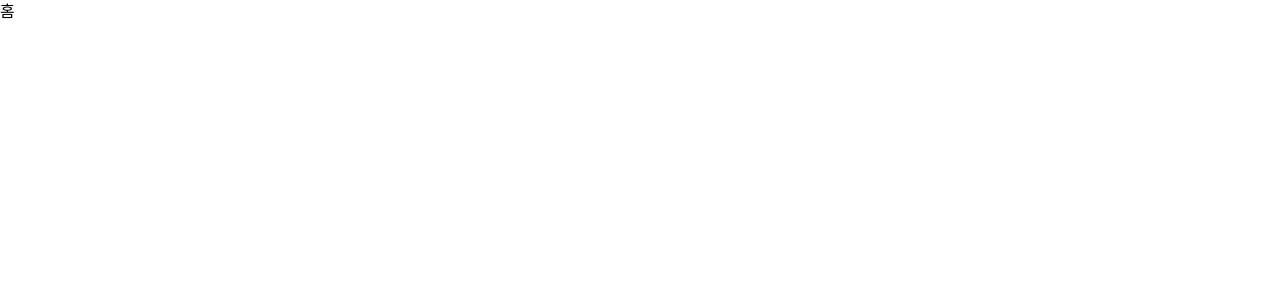
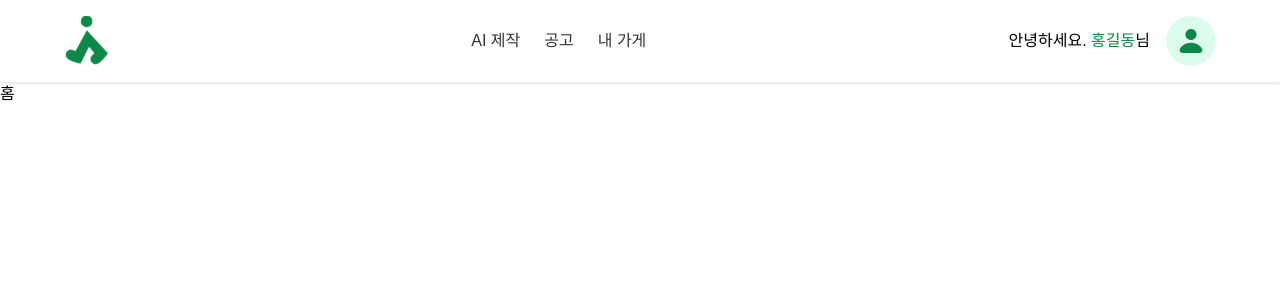
Before and after one commit to 25-sw/Masil-fe, a React (Vite) app: page / in a window 1280 px wide. Shown: the top 300 px of the page. Built offline with nearby package versions, Linux system fonts and the light colour scheme.

Commit message:
feat(#1) :: 헤더 컴포넌트 제작

```diff
--- a/index.html
+++ b/index.html
@@ -3,7 +3,7 @@
 
 <head>
   <meta charset="UTF-8" />
-  <link rel="icon" type="image/svg+xml" href="/vite.svg" />
+  <link rel="icon" type="image/svg+xml" href="/logo.svg" />
   <meta name="viewport" content="width=device-width, initial-scale=1.0" />
   <title>마실</title>
 </head>
--- a/src/App.tsx
+++ b/src/App.tsx
@@ -1,11 +1,16 @@
 import { BrowserRouter, Routes, Route } from 'react-router-dom';
 import Home from '@/pages/home';
+import Header from './components/header';
 
 export default function App() {
   return (
     <BrowserRouter>
+      <Header />
       <Routes>
         <Route path="/" element={<Home />} />
+        <Route path="/create" element={<div>AI 제작</div>} />
+        <Route path="/announcement" element={<div>공고</div>} />
+        <Route path="/my" element={<div>내 가게</div>} />
         <Route path="*" element={<div>Not found</div>} />
       </Routes>
     </BrowserRouter>
--- /dev/null
+++ b/src/components/header/index.tsx
@@ -0,0 +1,31 @@
+import * as S from './style'
+import { useNavigate } from 'react-router-dom'
+
+export default function Header() {
+  const isLoggedIn = true;
+  const name = '홍길동';
+  const navigate = useNavigate();
+
+  const moveToHome = () => {
+    navigate('/');
+  }
+
+  return (
+    <S.HeaderContainer>
+      <S.Logo src="/logo.svg" alt="Logo" onClick={moveToHome} />
+      <S.NavList>
+        <S.NavItem href="/create">AI 제작</S.NavItem>
+        <S.NavItem href="/announcement">공고</S.NavItem>
+        <S.NavItem href="/my">내 가게</S.NavItem>
+      </S.NavList>
+      {isLoggedIn ? (
+        <S.UserWrapper>
+          <S.UserName>안녕하세요. <span>{name}</span>님</S.UserName>
+          <S.UserAvatar src="/user-avatar.svg" alt="User Avatar" />
+        </S.UserWrapper>
+      ) : (
+        <S.LoginButton>로그인</S.LoginButton>
+      )}
+    </S.HeaderContainer>
+  )
+}
--- /dev/null
+++ b/src/components/header/style.ts
@@ -0,0 +1,65 @@
+import styled from '@emotion/styled';
+
+export const HeaderContainer = styled.header`
+  padding: 1rem 4rem;
+  box-shadow: 0 2px 3px rgba(0, 0, 0, 0.1);
+  display: flex;
+  align-items: center;
+  justify-content: space-between;
+`;
+
+export const Logo = styled.img`
+  width: auto;
+
+  &:hover {
+    cursor: pointer;
+  }
+`;
+
+export const NavList = styled.ul`
+  display: flex;
+  gap: 1.5rem;
+  list-style: none;
+`;
+
+export const NavItem = styled.a`
+  text-decoration: none;
+  color: #333;
+  font-weight: 500;
+
+  &:hover {
+    color: #0C8948;
+  }
+`;
+
+export const LoginButton = styled.button`
+  padding: 0.6rem 2rem;
+  background-color: #0C8948;
+  color: white;
+  border: none;
+  border-radius: 4px;
+  cursor: pointer;
+  font-weight: 500;
+  font-size: 1rem;
+
+  &:hover {
+    background-color: #0a793fff;
+  }
+`;
+
+export const UserWrapper = styled.div`
+  display: flex;
+  align-items: center;
+  gap: 1rem;
+`;
+
+export const UserName = styled.span`
+  span {
+    color: #0C8948;
+  }
+`;
+
+export const UserAvatar = styled.img`
+  border-radius: 50%;
+  object-fit: cover;
+`;
```
Also changed, not shown: public/logo.svg (added), public/user-avatar.svg (added), src/pages/announcement/index.tsx (added), src/pages/announcement/style.ts (added).
